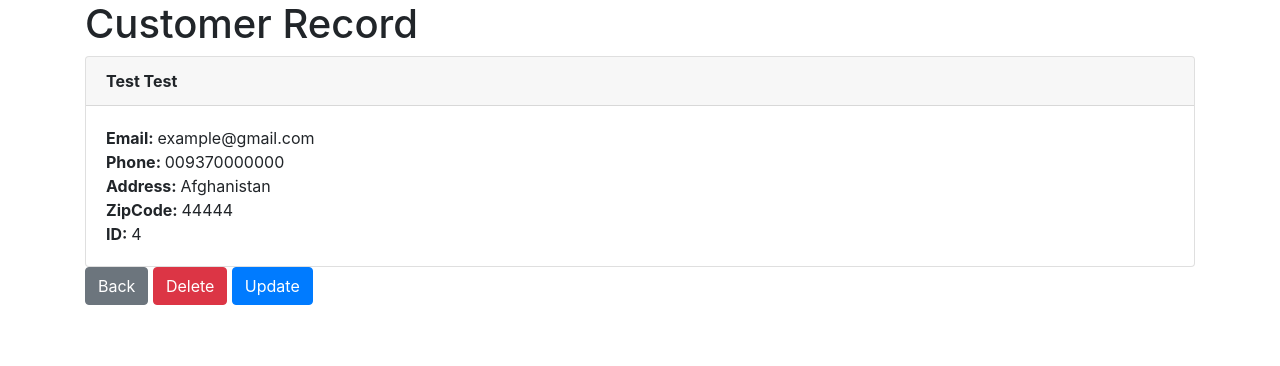
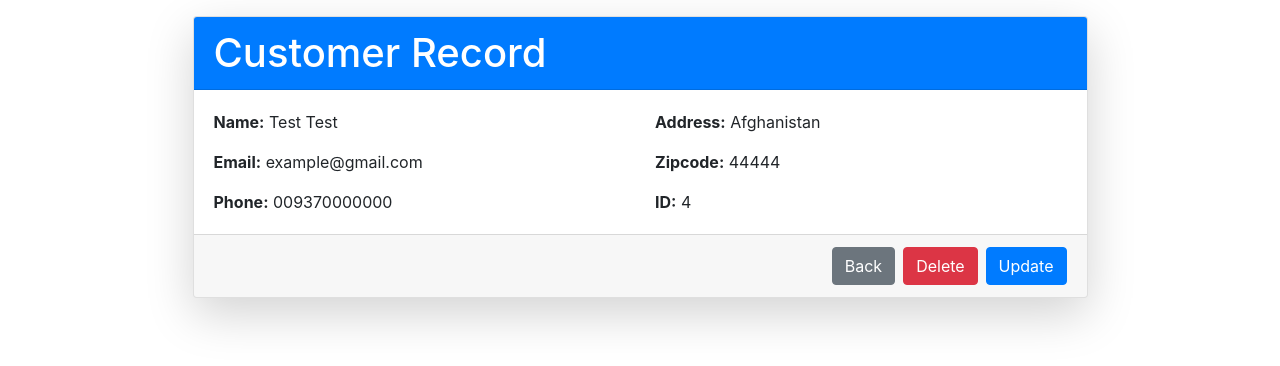
Before and after one commit to MateenSeddiqi/CRM_Django, a Django app: page /show_record/4 in a window 1280 px wide. Shown: the part 56-422 px from the top of the page. Run offline with Django 4.2, Linux system fonts and the light colour scheme; a user stored in the database is signed in; data comes from the database, SQL or seed files in the repository; both versions use the stored data as it was after the commit.

Commit message:
display one record design changed

```diff
--- a/customer_management/templates/show_record.html
+++ b/customer_management/templates/show_record.html
@@ -2,26 +2,46 @@
 {% load static %}
 
 {% block content %}
-
-<h1>Customer Record </h1>
-
-<div class="card">
-  <div class="card-header">
-    <strong>{{ show_record.first_name }} {{ show_record.last_name }} </strong>
-  </div>
-
-  <div class="card-body">
-    <p class="card-text">
-      <strong>Email: </strong>{{ show_record.email }} <br>
-      <strong>Phone: </strong>{{ show_record.phone }} <br>
-      <strong>Address: </strong>{{ show_record.address }} <br>
-      <strong>ZipCode: </strong>{{ show_record.zipcode }} <br>
-      <strong>ID: </strong>{{ show_record.id }}
-    </p>
+<div class="container my-3">
+  <div class="row justify-content-center">
+    <div class="col-md-10">
+      <div class="card shadow-lg">
+        <div class="card-header bg-primary text-white">
+          <h1 class="card-title mb-0">Customer Record</h1>
+        </div>
+        <div class="card-body">
+          <div class="row">
+            <div class="col-md-6">
+              <p class="card-text">
+                <strong>Name:</strong> {{ show_record.first_name }} {{ show_record.last_name }}
+              </p>
+              <p class="card-text">
+                <strong>Email:</strong> {{ show_record.email }}
+              </p>
+              <p class="card-text">
+                <strong>Phone:</strong> {{ show_record.phone }}
+              </p>
+            </div>
+            <div class="col-md-6">
+              <p class="card-text">
+                <strong>Address:</strong> {{ show_record.address }}
+              </p>
+              <p class="card-text">
+                <strong>Zipcode:</strong> {{ show_record.zipcode }}
+              </p>
+              <p class="card-text">
+                <strong>ID:</strong> {{ show_record.id }}
+              </p>
+            </div>
+          </div>
+        </div>
+        <div class="card-footer d-flex justify-content-end">
+          <a href="{% url 'home' %}" class="btn btn-secondary mr-2">Back</a>
+          <a href="{% url 'delete_record' show_record.id %}" class="btn btn-danger mr-2">Delete</a>
+          <a href="{% url 'update_record' show_record.id %}" class="btn btn-primary">Update</a>
+        </div>
+      </div>
+    </div>
   </div>
 </div>
-
-<a href="{% url 'home' %}"><button class="btn btn-secondary">Back</button></a>
-<a href="{% url 'delete_record' show_record.id %}"><button class="btn btn-danger">Delete</button></a>
-<a href="{% url 'update_record' show_record.id %}"><button class="btn btn-primary">Update</button></a>
 {% endblock %}
```
Also changed, not shown: db.sqlite3.
